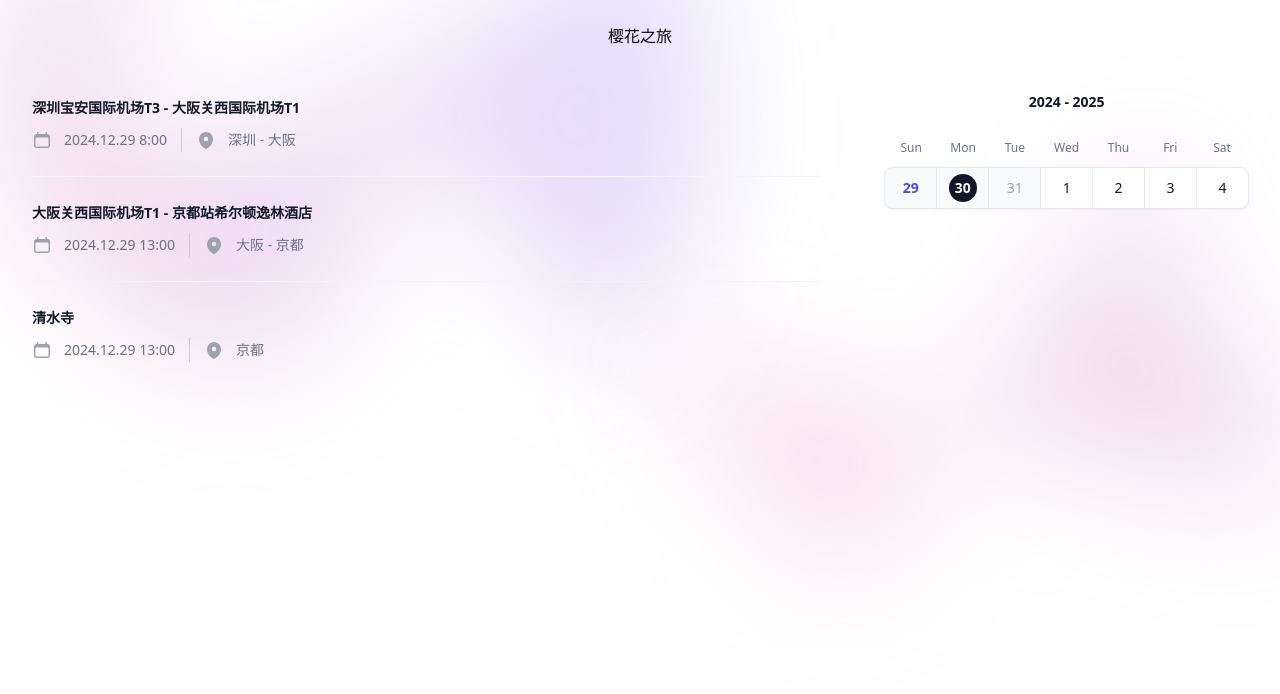
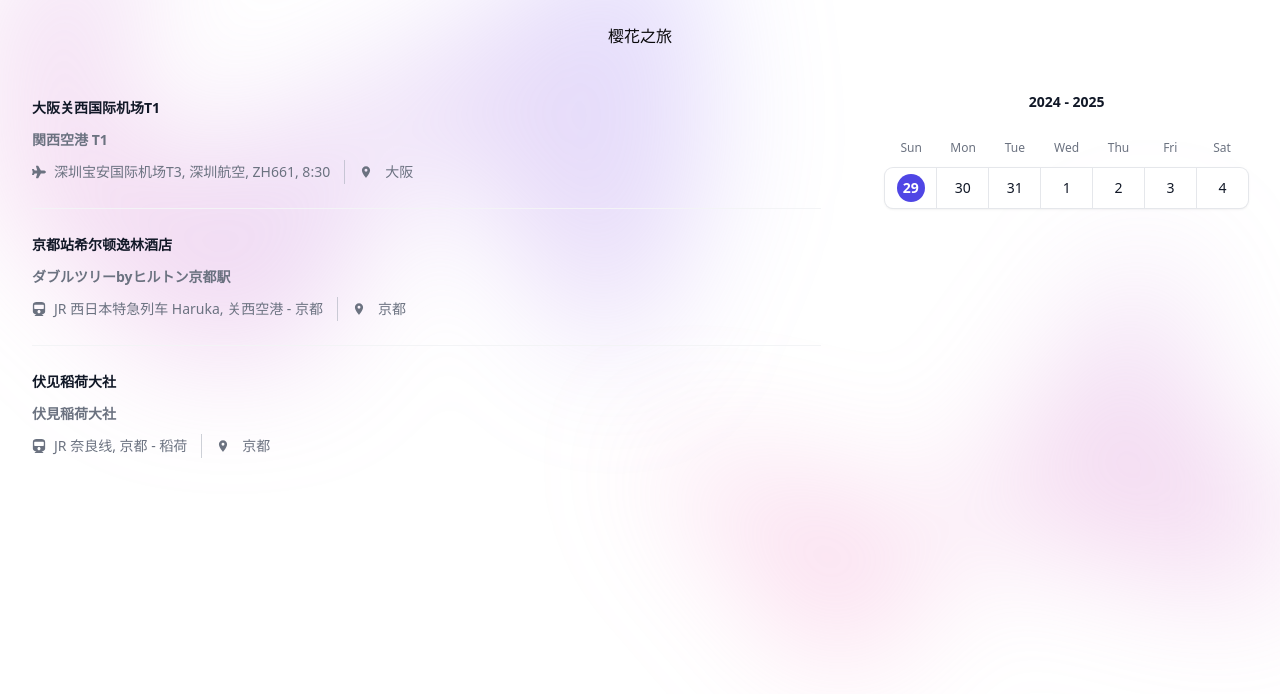
Before and after one commit to itroger/landmark, a Next.js app: page /get-started in a window 1280 px wide. Shown: the top 694 px of the page. Built offline with nearby package versions, Linux system fonts and the light colour scheme.

Commit message:
landmark init

```diff
--- a/app/globals.css
+++ b/app/globals.css
@@ -73,10 +73,18 @@
   background-repeat: no-repeat;
 }
 
-.site {
+.kiyomizudera {
   width: 100%;
   height: 200px;
   background-size: 100% 100%;
   background-image: url("../images/kiyomizudera.webp");
   background-repeat: no-repeat;
 }
+
+.inari {
+  width: 100%;
+  height: 200px;
+  background-size: 100% 100%;
+  background-image: url("../images/inari.jpg");
+  background-repeat: no-repeat;
+}
--- a/components/airline.tsx
+++ b/components/airline.tsx
@@ -1,7 +1,6 @@
 'use client'
 
 import { Dialog, DialogBackdrop, DialogPanel, DialogTitle } from '@headlessui/react'
-import { CheckIcon } from '@heroicons/react/24/outline'
 
 export default function Airline(props: any) {
     const { open, setOpen } = props;
--- a/components/calendars.tsx
+++ b/components/calendars.tsx
@@ -1,5 +1,6 @@
 'use client'
-import { CalendarIcon, MapPinIcon } from '@heroicons/react/20/solid'
+import { MdPlace } from "react-icons/md";
+import { FaPlane, FaTrain, FaBus } from "react-icons/fa";
 import Airline from "./airline";
 import { useState } from "react";
 import Hotel from "./hotel";
@@ -9,35 +10,63 @@ const meetings = [
     {
         id: 1,
         date: '2024.12.29',
-        time: '8:00',
-        datetime: '2022-01-10T17:00',
-        name: '深圳宝安国际机场T3 - 大阪关西国际机场T1',
-        location: '深圳 - 大阪',
-        modal: 'airline'
+        name: '大阪关西国际机场T1',
+        english: '関西空港 T1',
+        location: '大阪',
+        icon: <FaPlane />,
+        content: '深圳宝安国际机场T3, 深圳航空, ZH661, 8:30',
+        modal: 'airline',
+        modalName: '',
     },
     {
         id: 2,
         date: '2024.12.29',
-        time: '13:00',
-        datetime: '2022-01-10T17:00',
-        name: '大阪关西国际机场T1 - 京都站希尔顿逸林酒店',
-        location: '大阪 - 京都',
-        modal: 'hotel'
+        name: '京都站希尔顿逸林酒店',
+        english: 'ダブルツリーbyヒルトン京都駅',
+        location: '京都',
+        icon: <FaTrain />,
+        content: 'JR 西日本特急列车 Haruka, 关西空港 - 京都',
+        modal: 'hotel',
+        modalName: '',
     },
     {
         id: 3,
         date: '2024.12.29',
-        time: '13:00',
-        datetime: '2022-01-10T17:00',
+        name: '伏见稻荷大社',
+        english: '伏見稲荷大社',
+        location: '京都',
+        icon: <FaTrain />,
+        content: 'JR 奈良线, 京都 - 稻荷',
+        modal: 'site',
+        modalName: 'inari',
+    },
+    {
+        id: 4,
+        date: '2024.12.30',
         name: '清水寺',
+        english: '清水寺',
         location: '京都',
-        modal: 'site'
+        icon: <FaBus />,
+        content: '京都站中央出口, D2区, 206路',
+        modal: 'site',
+        modalName: 'kiyomizudera',
+    },
+    {
+        id: 5,
+        date: '2024.12.30',
+        name: '三年坂 & 二年坂',
+        english: '三年坂 & 二年坂',
+        location: '京都',
+        icon: <FaBus />,
+        content: '京都站中央出口, D2区, 206路',
+        modal: 'site',
+        modalName: 'kiyomizudera',
     },
 ]
 const initDays = [
-    { date: '2024.12.29', isToday: true },
-    { date: '2024.12.30', isSelected: true },
-    { date: '2024.12.31' },
+    { date: '2024.12.29', isCurrentMonth: true, isToday: true, isSelected: true },
+    { date: '2024.12.30', isCurrentMonth: true, isSelected: false },
+    { date: '2024.12.31', isCurrentMonth: true },
     { date: '2025.01.01', isCurrentMonth: true },
     { date: '2025.01.02', isCurrentMonth: true },
     { date: '2025.01.03', isCurrentMonth: true },
@@ -52,9 +81,11 @@ export default function Calendars() {
     const [airline, setAirline] = useState(false);
     const [hotel, setHotel] = useState(false);
     const [site, setSite] = useState(false);
+    const [siteName, setSiteName] = useState('inari');
     const [days, setDays] = useState(initDays);
+    const [current, setCurrent] = useState(initDays[0].date);
 
-    const handleClick = (modal: string) => {
+    const handleClick = (modal: string, modalName: string) => {
         switch (modal) {
             case 'airline': {
                 setAirline(true);
@@ -65,6 +96,7 @@ export default function Calendars() {
                 break;
             }
             case 'site': {
+                setSiteName(modalName);
                 setSite(true);
                 break;
             }
@@ -77,13 +109,14 @@ export default function Calendars() {
             item.isSelected = day.date === item.date;
         })
         setDays([...initDays]);
+        setCurrent(day.date);
     }
 
     return (
         <div>
             <Airline open={airline} setOpen={setAirline} />
             <Hotel open={hotel} setOpen={setHotel} />
-            <Site open={site} setOpen={setSite} />
+            <Site open={site} setOpen={setSite} siteName={siteName} />
             <div className="lg:grid lg:grid-cols-12 lg:gap-x-16">
                 <div className="mt-10 text-center lg:col-start-8 lg:col-end-13 lg:row-start-1 lg:mt-9 xl:col-start-9">
                     <div className="flex items-center text-gray-900">
@@ -133,28 +166,21 @@ export default function Calendars() {
                     </div>
                 </div>
                 <ol className="mt-4 divide-y divide-gray-100 text-sm/6 lg:col-span-7 xl:col-span-8">
-                    {meetings.map((meeting) => (
-                        <li key={meeting.id} className="relative flex space-x-6 py-6 xl:static" onClick={() => handleClick(meeting.modal)}>
+                    {meetings.filter(item => item.date === current).map((meeting) => (
+                        <li key={meeting.id} className="relative flex space-x-6 py-6 xl:static" onClick={() => handleClick(meeting.modal, meeting.modalName)}>
                             <div className="flex-auto">
-                                <h3 className="pr-10 font-semibold text-gray-900 xl:pr-0">{meeting.name}</h3>
+                                <h3 className="flex flex-col gap-2 pr-10 font-semibold text-gray-900 xl:pr-0">
+                                    <span>{meeting.name}</span>
+                                    <span className='text-gray-500'>{meeting.english}</span>
+                                </h3>
                                 <dl className="mt-2 flex flex-col text-gray-500 xl:flex-row">
-                                    <div className="flex items-start space-x-3">
-                                        <dt className="mt-0.5">
-                                            <span className="sr-only">Date</span>
-                                            <CalendarIcon className="size-5 text-gray-400" aria-hidden="true" />
-                                        </dt>
-                                        <dd>
-                                            <time dateTime={meeting.datetime}>
-                                                {meeting.date} {meeting.time}
-                                            </time>
-                                        </dd>
+                                    <div className="flex items-center gap-2">
+                                        <span>{meeting.icon}</span>
+                                        <span>{meeting.content}</span>
                                     </div>
-                                    <div className="mt-2 flex items-start space-x-3 xl:ml-3.5 xl:mt-0 xl:border-l xl:border-gray-400/50 xl:pl-3.5">
-                                        <dt className="mt-0.5">
-                                            <span className="sr-only">Location</span>
-                                            <MapPinIcon className="size-5 text-gray-400" aria-hidden="true" />
-                                        </dt>
-                                        <dd>{meeting.location}</dd>
+                                    <div className="mt-2 flex items-center space-x-3 xl:ml-3.5 xl:mt-0 xl:border-l xl:border-gray-400/50 xl:pl-3.5">
+                                        <MdPlace />
+                                        <span>{meeting.location}</span>
                                     </div>
                                 </dl>
                             </div>
--- a/components/site.tsx
+++ b/components/site.tsx
@@ -1,8 +1,31 @@
 'use client'
 import { Dialog, DialogBackdrop, DialogPanel } from '@headlessui/react'
 
+
+const sites = {
+    kiyomizudera: {
+        name: '清水寺',
+        content: '乙和山清水寺始建于 778 年。 它的历史可以追溯到距今约 1250 年。 作为象征大慈悲的观音大人的圣地，它自古以来就向平民开放，受到广泛人群的欢迎。 在古老的历史书籍和文学作品中，许多人喜欢参观清水寺。\n' +
+            '                                占地 130,000 平方米的辖区位于京都以东音羽山的山坡上，两旁林立着 30 多座寺庙和宝塔，包括国宝和重要文化财产。 自成立以来，这座塔曾被超过 10 度的大火摧毁，但由于虔诚的信仰，它已经多次重建。 现在的寺庙大部分是在 1633 年重建的。 1994 年，它被联合国教科文组织列为世界文化遗产“古都京都文化财产”之一。',
+        location: '京都 12月30日'
+    },
+    inari: {
+        name: '伏见稻荷大社',
+        content: '“稻荷神社”堪称是最贴近日本人生活的神社。\n' +
+            '\n' +
+            '据说全国共有3万座稻荷神社，在日本各地受到男女老幼的喜爱。\n' +
+            '\n' +
+            '其总本宫便是京都的伏见稻荷大社。\n' +
+            '\n' +
+            '自公元711年神明镇座以来，长达1300年间汇集了人们的信仰，被尊崇为保佑五谷丰登、商业兴盛、家庭安全、诸愿望皆得实现之神。\n' +
+            '\n' +
+            '近年来除了日本人之外，也有许多外国参拜客、观光客造访，稻荷神社已成为代表京都与日本的名胜，闻名于世。',
+        location: '京都 12月29日'
+    }
+}
+
 export default function Site(props: any) {
-    const { open, setOpen } = props;
+    const { open, setOpen, siteName } = props;
 
     return (
         <Dialog open={open} onClose={setOpen} className="relative z-10">
@@ -10,12 +33,11 @@ export default function Site(props: any) {
             <div className="fixed inset-0 z-10 w-screen overflow-y-auto">
                 <div className="flex min-h-full items-center justify-center p-4 text-center sm:items-center sm:p-0">
                     <DialogPanel transition className="w-full relative transform overflow-hidden rounded-lg bg-white text-left shadow-xl transition-all data-[closed]:translate-y-4 data-[closed]:opacity-0 data-[enter]:duration-300 data-[leave]:duration-200 data-[enter]:ease-out data-[leave]:ease-in sm:my-8 sm:w-full sm:max-w-sm sm:p-6 data-[closed]:sm:translate-y-0 data-[closed]:sm:scale-95">
-                        <div className='site'></div>
+                        <div className={siteName}></div>
                         <div className='p-2'>
-                            <div>清水寺</div>
-                            <p className='text-sm text-gray-600'>乙和山清水寺始建于 778 年。 它的历史可以追溯到距今约 1250 年。 作为象征大慈悲的观音大人的圣地，它自古以来就向平民开放，受到广泛人群的欢迎。 在古老的历史书籍和文学作品中，许多人喜欢参观清水寺。
-                                占地 130,000 平方米的辖区位于京都以东音羽山的山坡上，两旁林立着 30 多座寺庙和宝塔，包括国宝和重要文化财产。 自成立以来，这座塔曾被超过 10 度的大火摧毁，但由于虔诚的信仰，它已经多次重建。 现在的寺庙大部分是在 1633 年重建的。 1994 年，它被联合国教科文组织列为世界文化遗产“古都京都文化财产”之一。</p>
-                            <p className='text-sm'>京都 12月30日</p>
+                            <div>{sites[siteName].name}</div>
+                            <p className='text-sm text-gray-600'>{sites[siteName].content}</p>
+                            <p className='text-sm'>{sites[siteName].location}</p>
                         </div>
                     </DialogPanel>
                 </div>
--- a/package.json
+++ b/package.json
@@ -14,6 +14,7 @@
     "next": "^15.0.3",
     "react": "^18.3.1",
     "react-dom": "^18.3.1",
+    "react-icons": "^5.3.0",
     "tailwind-merge": "^2.5.4",
     "tailwindcss-animate": "^1.0.7"
   },
```
Also changed, not shown: images/inari.jpg (added), images/san.jpg (added).
